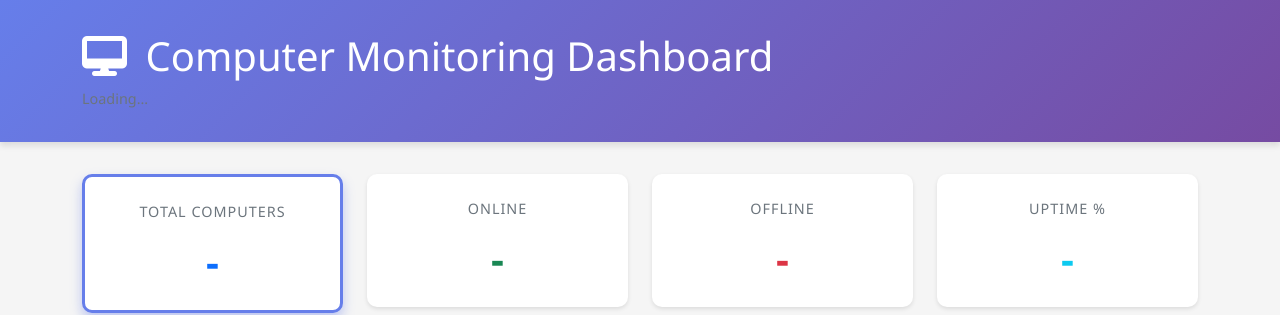
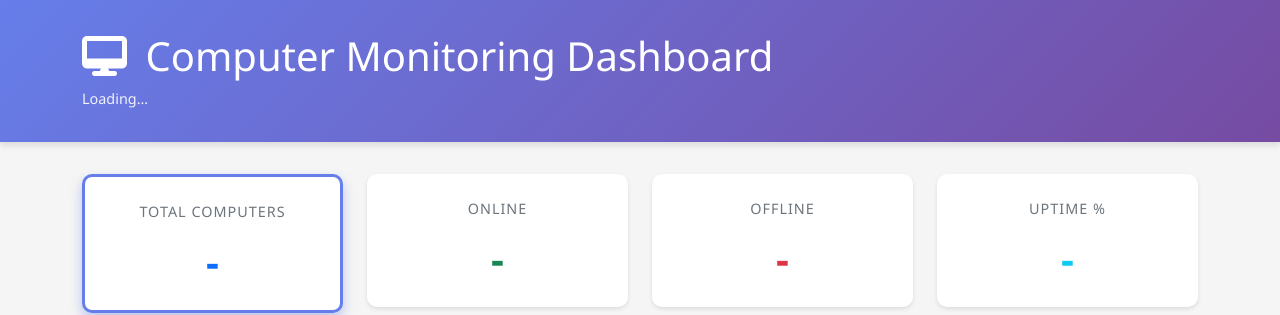
Before and after one commit to mamamia0729/computer-monitor, a Flask app: page / in a window 1280 px wide. Shown: the top 315 px of the page. Run offline with Flask 3, Linux system fonts and the light colour scheme.

Commit message:
Improve visibility of last update timestamp in dashboard header

```diff
--- a/templates/dashboard.html
+++ b/templates/dashboard.html
@@ -89,7 +89,7 @@
         }
 
         .last-update {
-            color: #6c757d;
+            color: rgba(255, 255, 255, 0.9);
             font-size: 0.9rem;
         }
 
```
